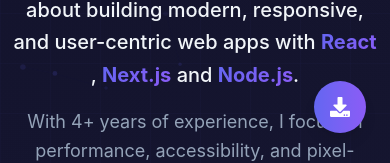
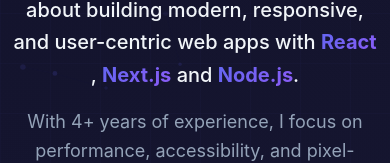
Before and after one commit to KianJanloo/myself, a React (Vite) app: page / in a window 390 px wide. Shown: the part 687-850 px from the top of the page. Built offline with nearby package versions, Linux system fonts and the light colour scheme; no server answers; what @heroui/react would draw is missing.

Commit message:
resume button

```diff
--- a/src/components/common/BackToTop.tsx
+++ b/src/components/common/BackToTop.tsx
@@ -30,7 +30,7 @@
       {isVisible && (
         <motion.button
           onClick={scrollToTop}
-          className="fixed bottom-24 right-6 z-50 bg-gradient-to-r from-accent to-accent-secondary text-white p-3 rounded-full shadow-lg hover:shadow-xl transition-all duration-300"
+          className="fixed max-lg:bottom-4 bottom-24 right-6 z-50 bg-gradient-to-r from-accent to-accent-secondary text-white p-3 rounded-full shadow-lg hover:shadow-xl transition-all duration-300"
           initial={{ opacity: 0, scale: 0 }}
           animate={{ opacity: 1, scale: 1 }}
           exit={{ opacity: 0, scale: 0 }}
--- a/src/components/common/ResumeDownload.tsx
+++ b/src/components/common/ResumeDownload.tsx
@@ -4,7 +4,7 @@
 const ResumeDownload = () => {
   return (
     <motion.div
-      className="fixed bottom-6 right-6 z-50"
+      className="lg:fixed bottom-6 right-6 z-50"
       initial={{ scale: 0, opacity: 0 }}
       animate={{ scale: 1, opacity: 1 }}
       transition={{ delay: 2, duration: 0.5 }}
```
